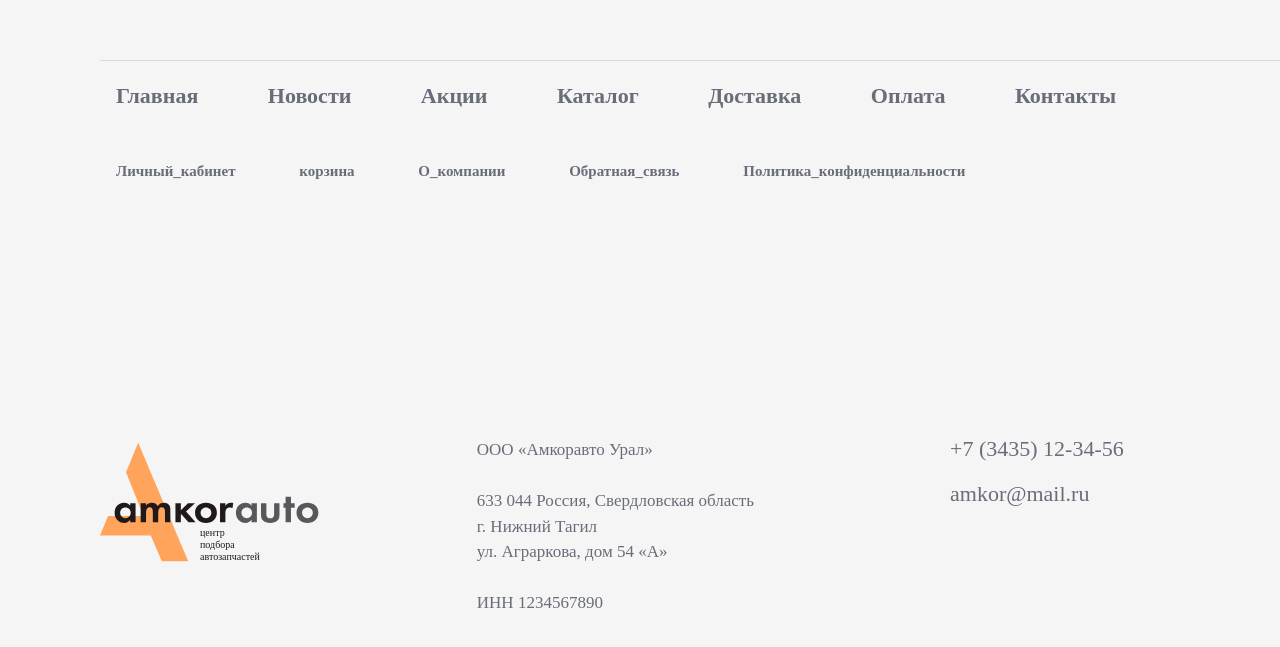
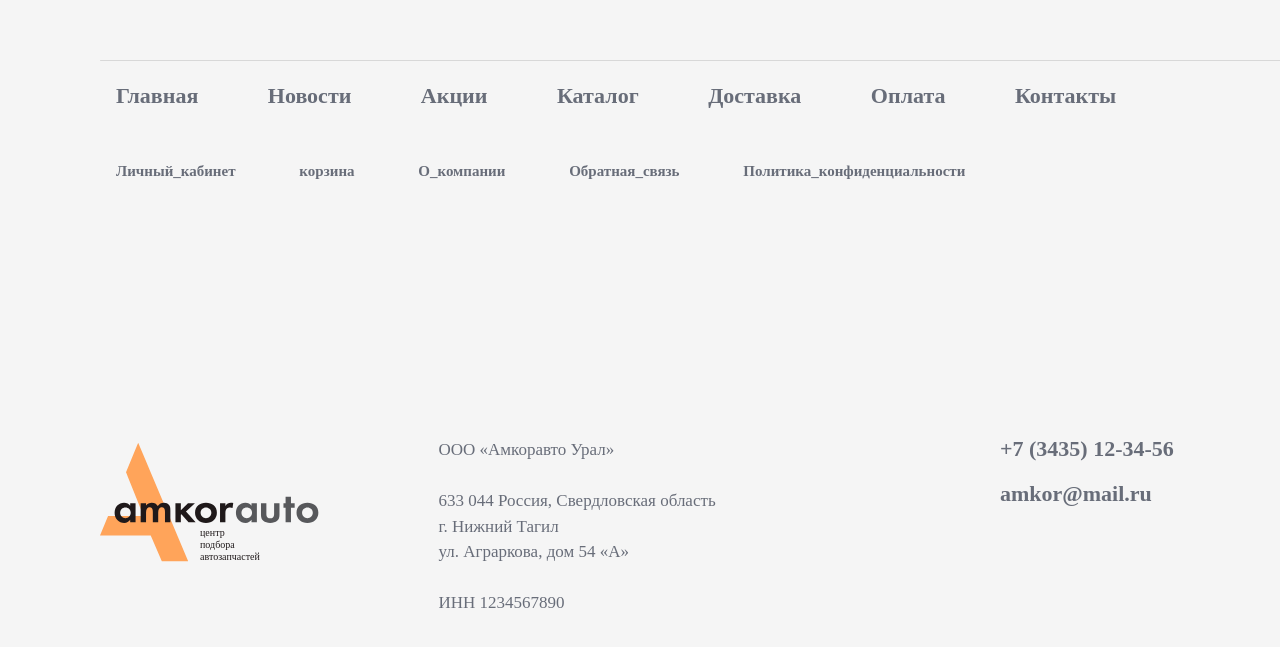
Before and after one commit to Weenty/make-up-car, a Vue app in the folder make up/car/: page / in a window 1280 px wide. Shown: the part 3853-4500 px from the top of the page. Built offline with nearby package versions, Linux system fonts and the light colour scheme.

Commit message:
подправленный футер (низ)

```diff
--- a/make up/car/src/components/fotter.vue
+++ b/make up/car/src/components/fotter.vue
@@ -200,7 +200,7 @@ export default {
   font-family: TT;
   position: absolute;
   color: #686d79;
-  margin-left: 36vw;
+  margin-left: 33vw;
   size: 20px;
   font-weight: 622px;
   font-size: 17px;
@@ -213,12 +213,12 @@ export default {
   position: absolute;
   color: #686D79;
   size: 20px;
-  font-weight: 622px;
+  font-weight: 600;
   font-size: 22px;
   height: 178px;
   word-spacing: 1;
   top: 465px;
-  left: 950px;
+  left: 1000px;
 }
 
 .mail {
@@ -226,12 +226,12 @@ export default {
   position: absolute;
   color: #686D79;
   size: 20px;
-  font-weight: 622px;
+  font-weight: 600;
   font-size: 22px;
   height: 178px;
   word-spacing: 1;
   top: 510px;
-  left: 950px;
+  left: 1000px;
 }
 
 .logo {
```
